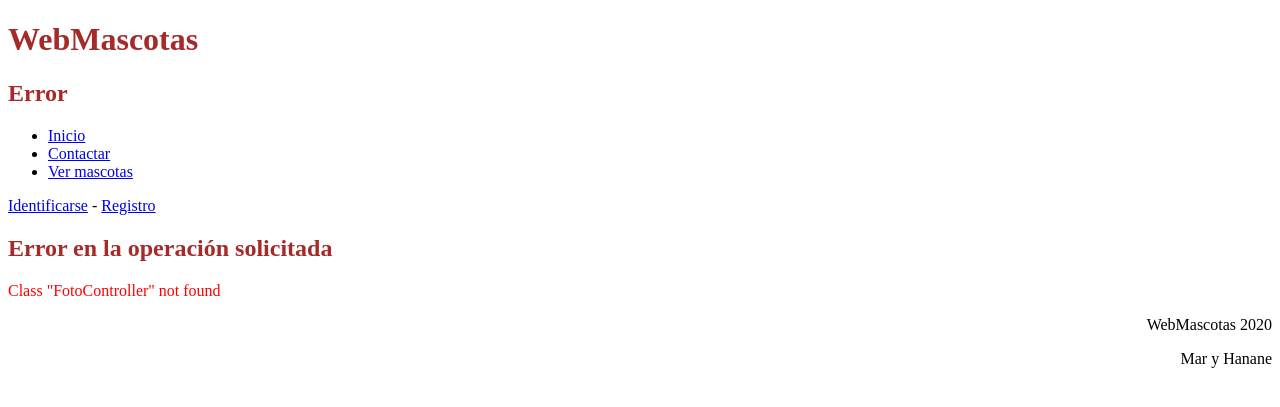
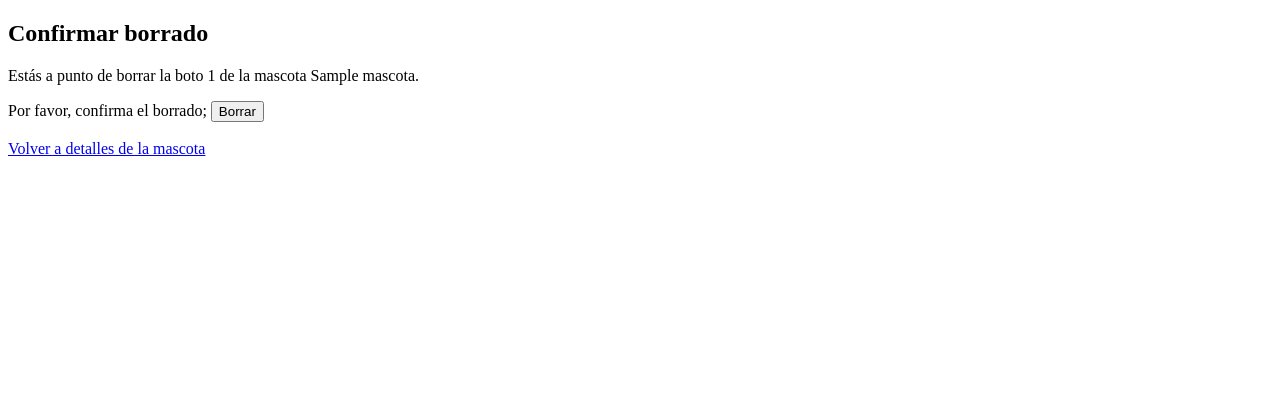
Before and after one commit to Mar72/Mascotas, a PHP site: page /foto/delete/1 in a window 1280 px wide. Shown: the top 407 px of the page. Run offline with PHP 8.4, Linux system fonts and the light colour scheme; tables that the repository leaves empty hold one stand-in row (values such as "Sample post").

Commit message:
v.1.0.0.12 Borrado de fotos

```diff
--- /dev/null
+++ b/controllers/FotoController.php
@@ -0,0 +1,35 @@
+<?php
+class FotoController {
+    public function delete(int $id =0){
+        //recupero la foto para mostrar info
+        if(!$foto = Foto::get($id))
+            throw new Exception("No se encontró la foto $id.");
+
+        //recupero la foto para mostrar info
+        $mascota = $foto->getMascota();
+
+        include 'views/foto/borrar.php';
+    }
+    //elimina la foto
+    public function destroy(){
+        //comprueba que llegue el formulario de confirmación
+        if (empty($_POST['borrar']))
+            throw new Exception ('No se recibió confirmación');
+
+        $id = intval($_POST['id']);  //recupera el identificador vía POST
+
+        //recupero la foto para poder mostrar info
+        if(!$foto = Foto::get($id))
+            throw new Exception("No se encontró la foto $id.");
+        //recupero la mascota para mostrar la info
+        $mascota = $foto->getMAscota();
+
+        //intenta borrar el ejemplar de la BDD
+        if(Foto::borrar($id)==false)
+            throw new Exception('No se pudo borrar');
+
+        unlink($foto->fichero);
+        //redireccionar a MascotaController::show/$id);
+        (new MascotaController())->show($foto->idmascota);
+    }
+}
--- a/controllers/MascotaController.php
+++ b/controllers/MascotaController.php
@@ -81,7 +81,9 @@ class MascotaController{
 
             if(!$mascota->guardar()) //gaurda la mascota en BDD
                   throw new Exception("No se pudo guardar $mascota->nombre");
-            // $mascotaR = Mascota::getFiltered('nombre', DB::escape($_POST['nombre']));
+
+            $mensaje="Guardado de mascota $mascota->nombre correcto.";
+            include 'views/exito.php'; // muestra la vista de éxito
 
 
 }
--- a/models/Foto.php
+++ b/models/Foto.php
@@ -11,7 +11,7 @@ class Foto{
 
   //recupera la mascota a la que pertenece la foto
   public function getMascota():?Mascota{
-	$consulta = "SELECT * FROM mascotas WHERE id=$this->idMascota";
+	$consulta = "SELECT * FROM mascotas WHERE id=$this->idmascota";
 	return DB::select($consulta,'Mascota');
   }
   //nueva foto
--- /dev/null
+++ b/views/foto/borrar.php
@@ -0,0 +1,21 @@
+<!DOCTYPE html>
+<html>
+	<head>
+		<meta charset="UTF-8">
+		<title>Borrar foto de mascota</title>
+	</head>
+	<body>
+		<h2>Confirmar borrado</h2>
+
+		<p>Estás a punto de borrar la boto <?=$foto->id?>
+		   de la mascota <?=$mascota->nombre;?>.</p>
+		<form method="post" action="/foto/destroy">
+		    <label>Por favor, confirma el borrado; </label>
+		    <input type="hidden" name="id" value=<?=$foto->id?>">
+
+		    <input type ="submit" name="borrar" value="Borrar">
+		</form>
+		<br>
+		<a href="/mascota/show/<?=$mascota->id?>">Volver a detalles de la mascota</a>
+	</body>
+</html>
--- a/views/mascota/detalles.php
+++ b/views/mascota/detalles.php
@@ -24,6 +24,8 @@
             foreach($fotos as $foto){?>
                 <figure class="portada">
 	             <?php echo "<img height='100' src='/$foto->fichero' alt='foto'>";
+	                   echo "Foto $foto->fichero <a href='/foto/delete/$foto->id'>Borrar</a>";
+
                  ?>
 	           </figure>
 
--- a/views/mascota/lista.php
+++ b/views/mascota/lista.php
@@ -35,14 +35,14 @@
                  echo "<td>";
                  echo " <a href='/mascota/show/$mascota->id'>Ver</a>";
 
-                 // if(!empty($usuario)){
+                 if(!empty($usuario)){
                    if  (Login::hasPrivilege(500) || ($mascota->idUsuario == Login::get()->id)) {
 
                        echo "- <a href='/mascota/edit/$mascota->id'>Actualizar</a>";
                        echo "- <a href='/mascota/delete/$mascota->id'>Borrar</a>";
 
                      }
-                  // }
+                   }
             echo "</td>";
             echo "</tr>";
 
```
Also changed, not shown: models/Usuario.php (line endings or trailing spaces).
